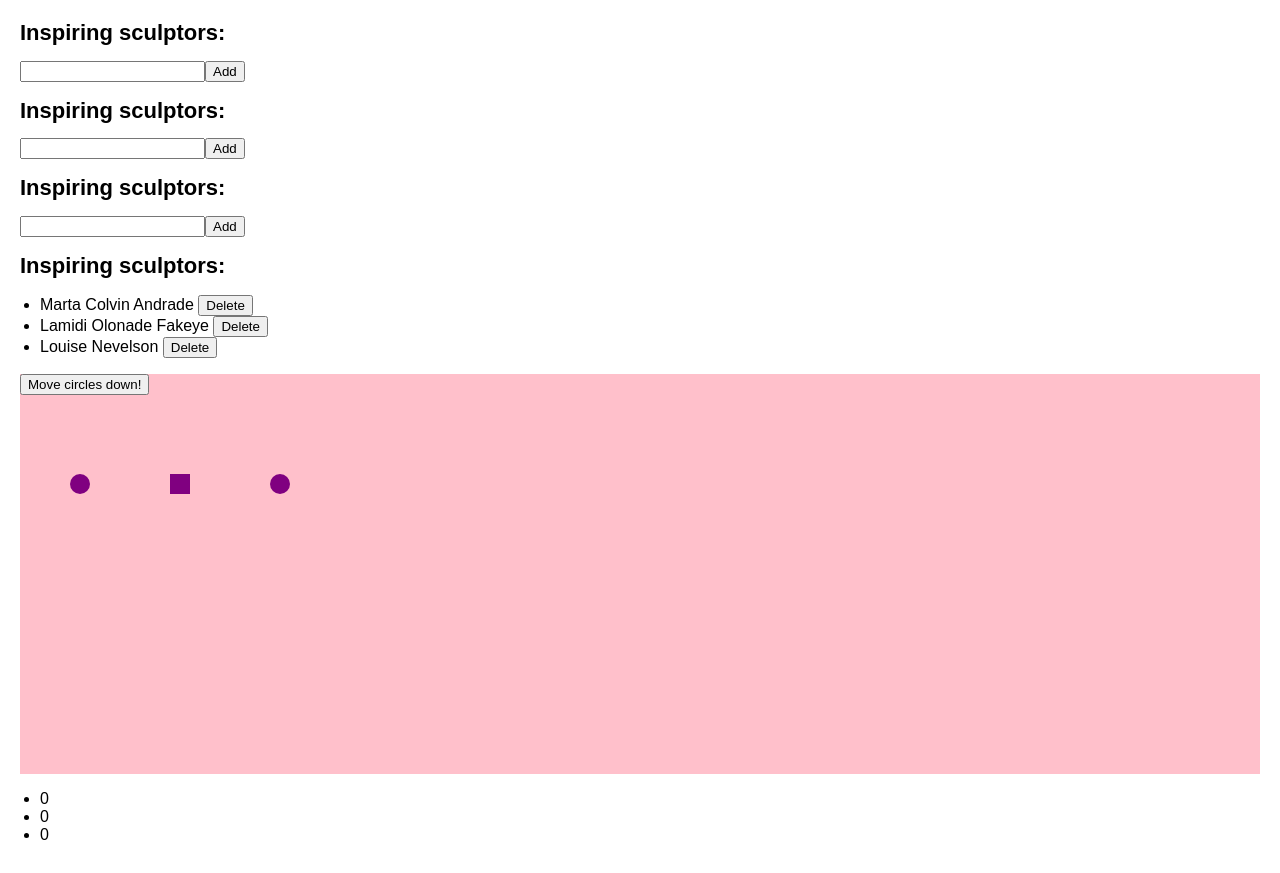
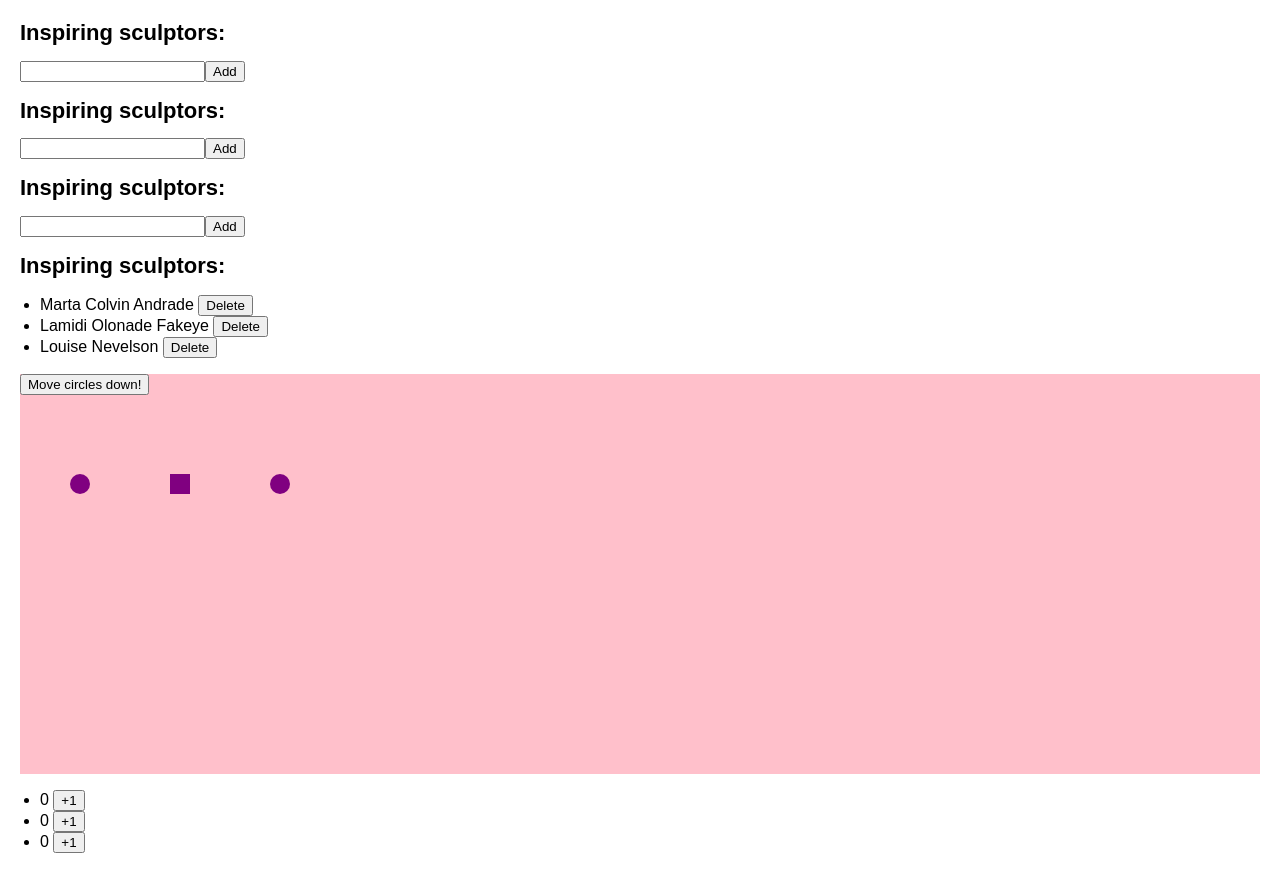
Before and after one commit to zelitosaide/react-js-course, a React (Create React App) app: page / in a window 1280 px wide. Built offline with nearby package versions, Linux system fonts and the light colour scheme.

Commit message:
Updating arrays in state

```diff
--- a/src/learn/learn-react/adding-interactivity/updating-arrays-in-state/index.js
+++ b/src/learn/learn-react/adding-interactivity/updating-arrays-in-state/index.js
@@ -24,10 +24,23 @@ export default function Index() {
 function CounterList() {
   const [counters, setCounters] = useState(initialCounters);
 
+  function handleIncrementClick(index) {}
+
   return (
     <ul>
       {counters.map(function (counter, i) {
-        return <li key={i}>{counter}</li>;
+        return (
+          <li key={i}>
+            {counter}{" "}
+            <button
+              onClick={function () {
+                handleIncrementClick(i);
+              }}
+            >
+              +1
+            </button>
+          </li>
+        );
       })}
     </ul>
   );
```
